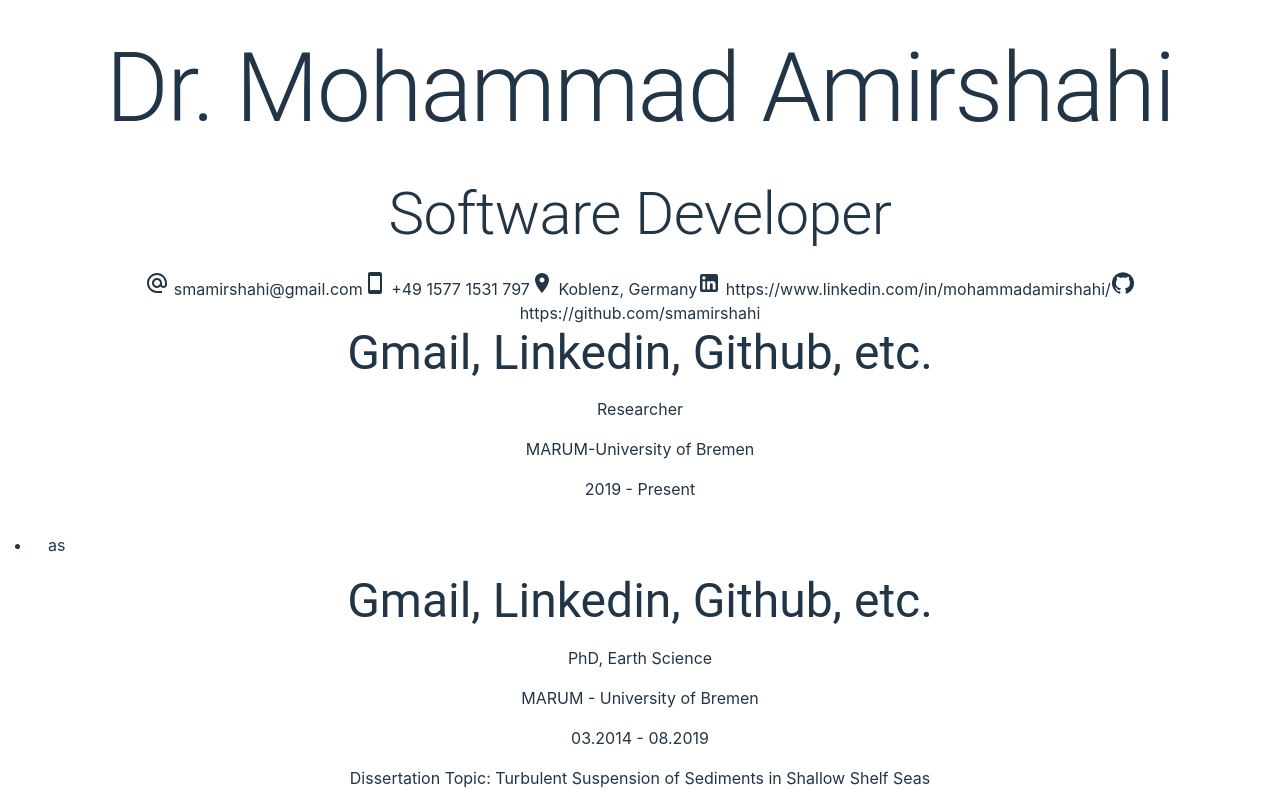
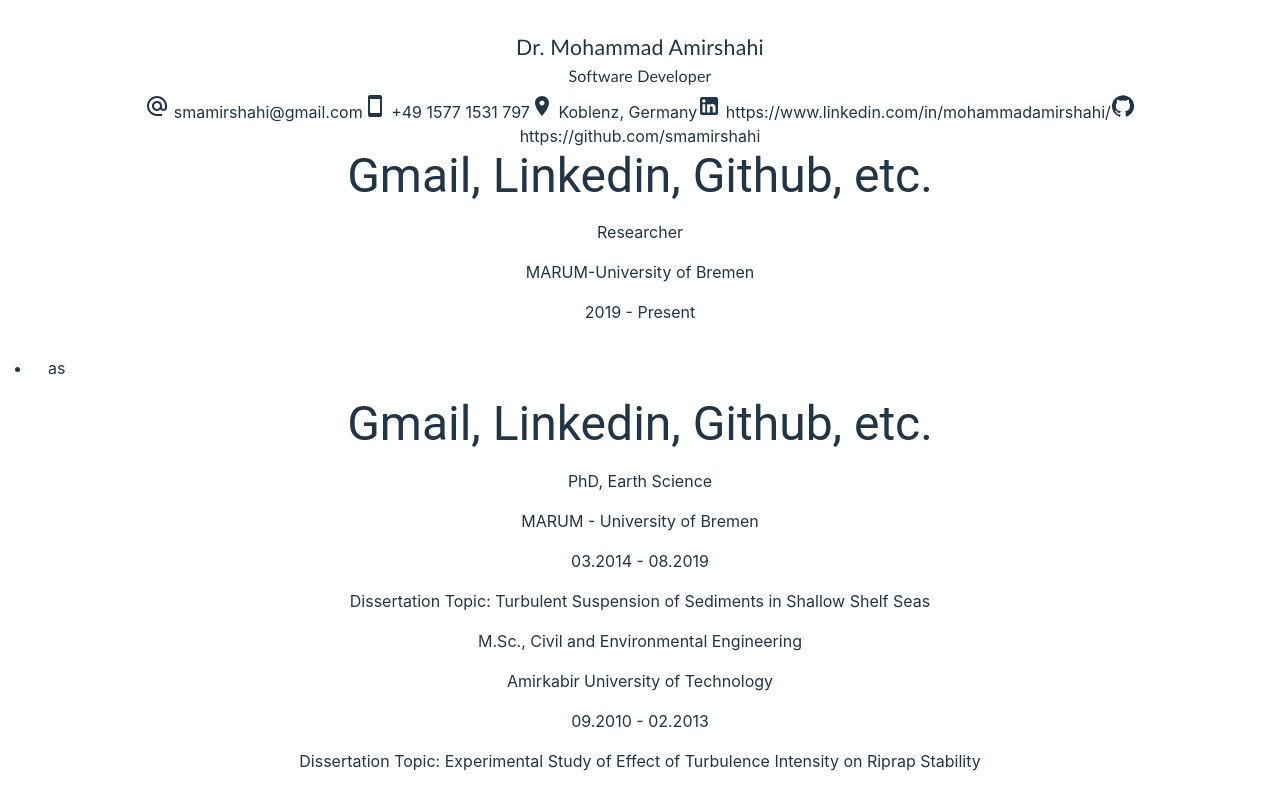
Before and after one commit to smamirshahi/squeezy-cv, a React (Vite) app: page / in a window 1280 px wide. Shown: the top 800 px of the page. Built offline with nearby package versions, Linux system fonts and the light colour scheme.

Commit message:
[2] Correct the styling for header

```diff
--- a/src/Sections/name-job-title.tsx
+++ b/src/Sections/name-job-title.tsx
@@ -4,10 +4,13 @@ import { JSX } from "react";
 export function NameJobTitle(): JSX.Element {
   return (
     <>
-      <Typography variant="h1" gutterBottom>
+      <Typography sx={{ fontSize: "16pt", fontFamily: "Calibri, sans-serif" }}>
         Dr. Mohammad Amirshahi
       </Typography>
-      <Typography variant="h2" gutterBottom>
+      <Typography
+        sx={{ fontSize: "12pt", fontFamily: "Calibri, sans-serif" }}
+        gutterBottom
+      >
         Software Developer
       </Typography>
     </>
```
